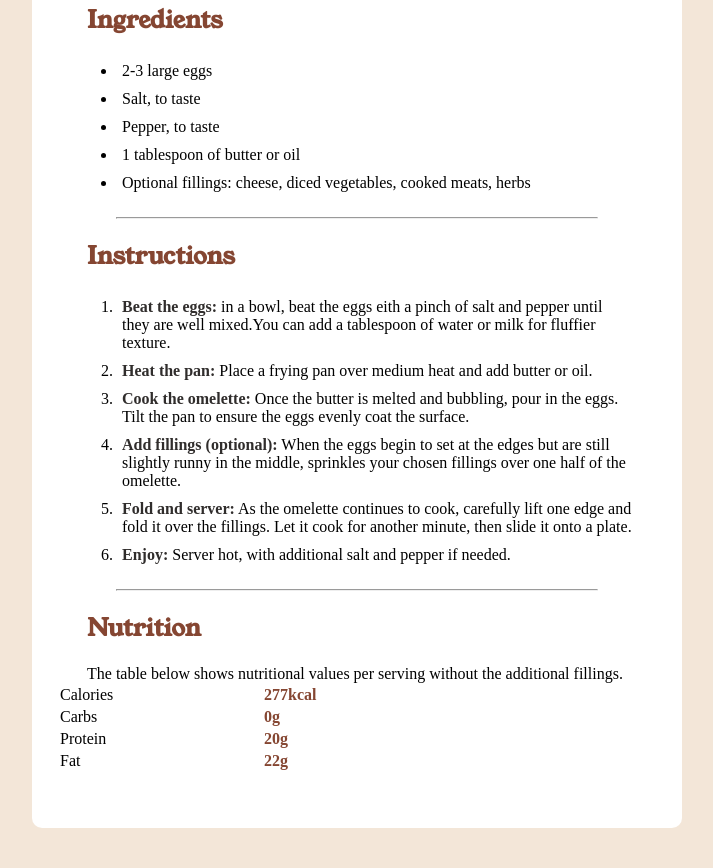
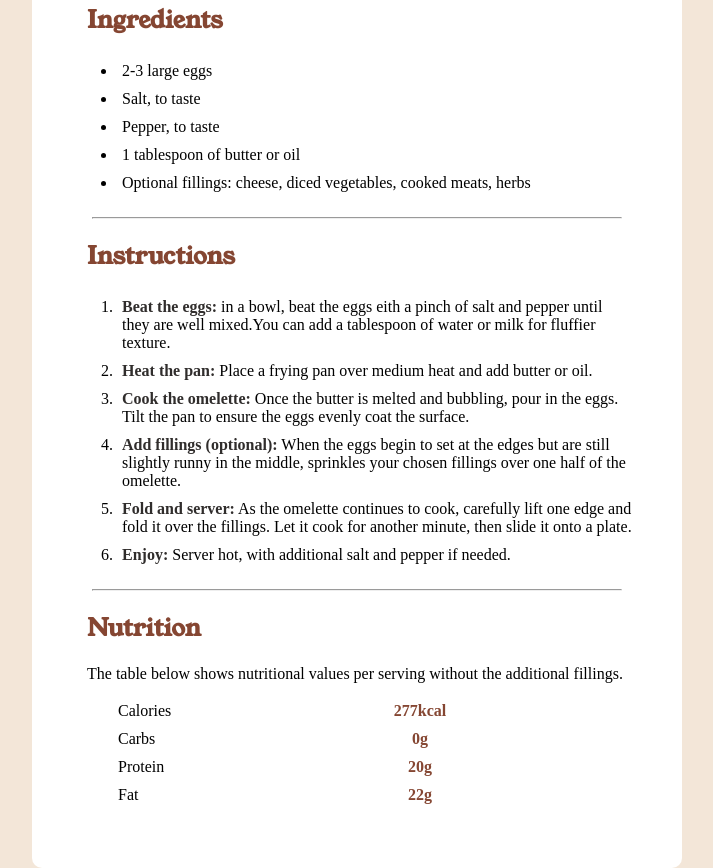
Before and after one commit to CarlosVinicius01/Pagina-de-Receitas, a plain HTML site: page index.html in a window 1280 px wide. Shown: the part 617-1485 px from the top of the page, without its empty margins (283-996 px from the left). Before the commit the page ends 1445 px from the top, so only its background shows below. Drawn offline with Linux system fonts and the light colour scheme.

Commit message:
Update style.css

```diff
--- a/styles/style.css
+++ b/styles/style.css
@@ -58,7 +58,7 @@ h2 {
 }
 
 hr {
-    width: 80%;
+    width: 88%;
 }
 
 #preparation  {
@@ -96,3 +96,18 @@ li {
     color: var(--Brown);
     font-weight: bolder;
 }
+
+table {
+    border-collapse: separate;
+    border-spacing: 0 8px;
+    margin-left: 60px;
+    padding-top: 10px;
+    }
+
+td {
+    width: 120px;
+    }
+
+td.quantidade {
+        text-align: center;
+    }
```
